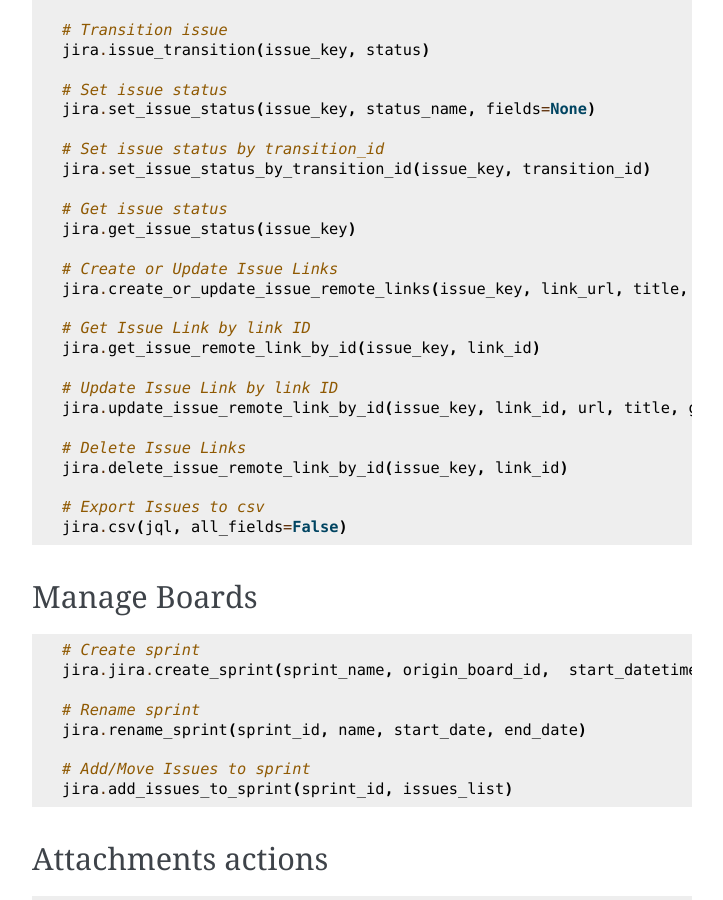
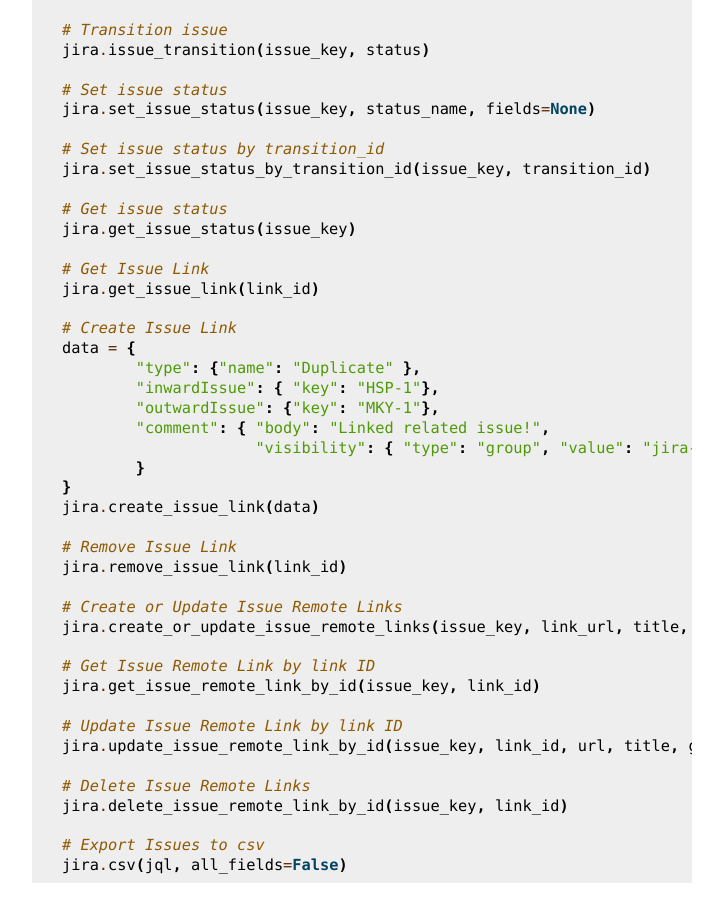
Before and after one commit to atlassian-api/atlassian-python-api, a Sphinx documentation site: the page built from docs/jira.rst, in a window 1280 px wide and 900 px high, scrolled down 3642 px. Shown: the whole window, without its empty margins (388-1111 px from the left). Built offline with Sphinx 7.4.7, drawn with Linux system fonts in a browser that asks for light colours.

Commit message:
Jira: Add issue link documentation. (#729)

```diff
--- a/docs/jira.rst
+++ b/docs/jira.rst
@@ -195,16 +195,33 @@
     # Get issue status
     jira.get_issue_status(issue_key)
 
-    # Create or Update Issue Links
+    # Get Issue Link
+    jira.get_issue_link(link_id)
+
+    # Create Issue Link
+    data = {
+            "type": {"name": "Duplicate" },
+            "inwardIssue": { "key": "HSP-1"},
+            "outwardIssue": {"key": "MKY-1"},
+            "comment": { "body": "Linked related issue!",
+                         "visibility": { "type": "group", "value": "jira-software-users" }
+            }
+    }
+    jira.create_issue_link(data)
+
+    # Remove Issue Link
+    jira.remove_issue_link(link_id)
+
+    # Create or Update Issue Remote Links
     jira.create_or_update_issue_remote_links(issue_key, link_url, title, global_id=None, relationship=None)
 
-    # Get Issue Link by link ID
+    # Get Issue Remote Link by link ID
     jira.get_issue_remote_link_by_id(issue_key, link_id)
 
-    # Update Issue Link by link ID
+    # Update Issue Remote Link by link ID
     jira.update_issue_remote_link_by_id(issue_key, link_id, url, title, global_id=None, relationship=None)
 
-    # Delete Issue Links
+    # Delete Issue Remote Links
     jira.delete_issue_remote_link_by_id(issue_key, link_id)
 
     # Export Issues to csv
```
